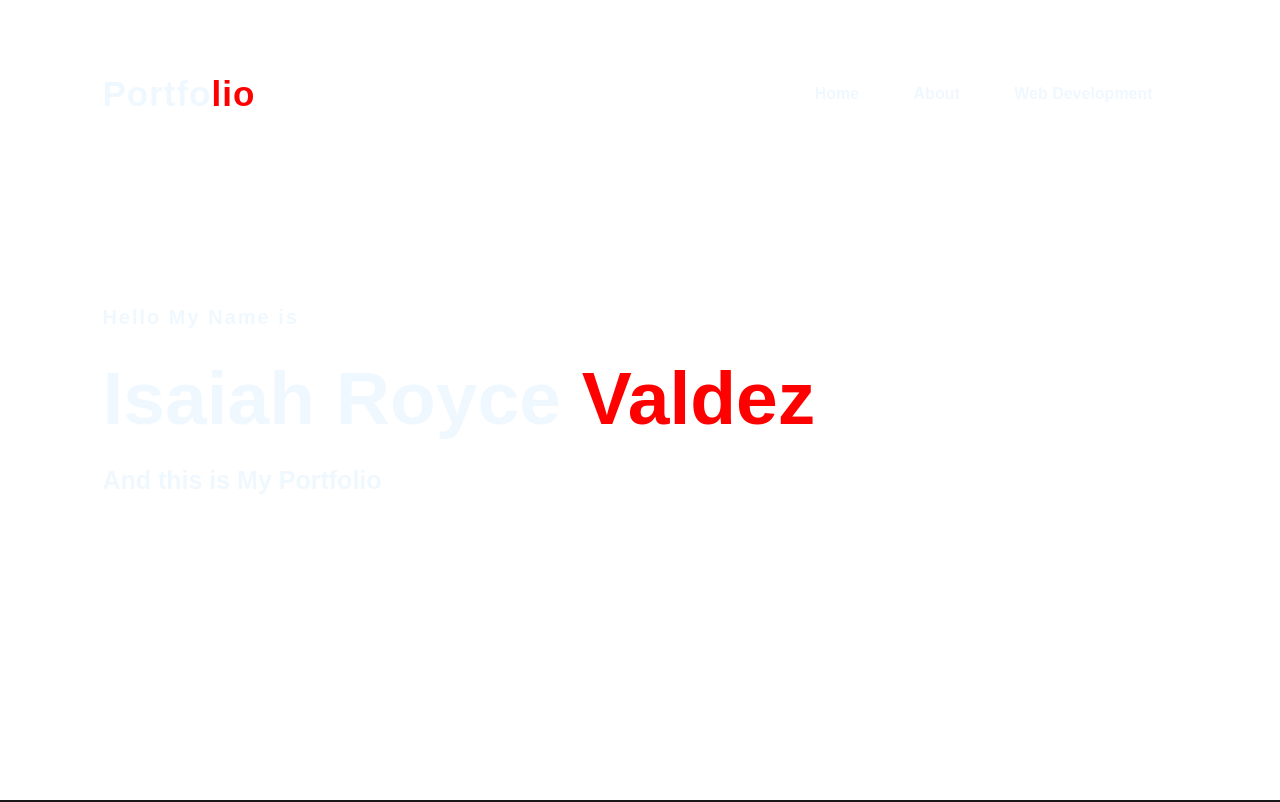
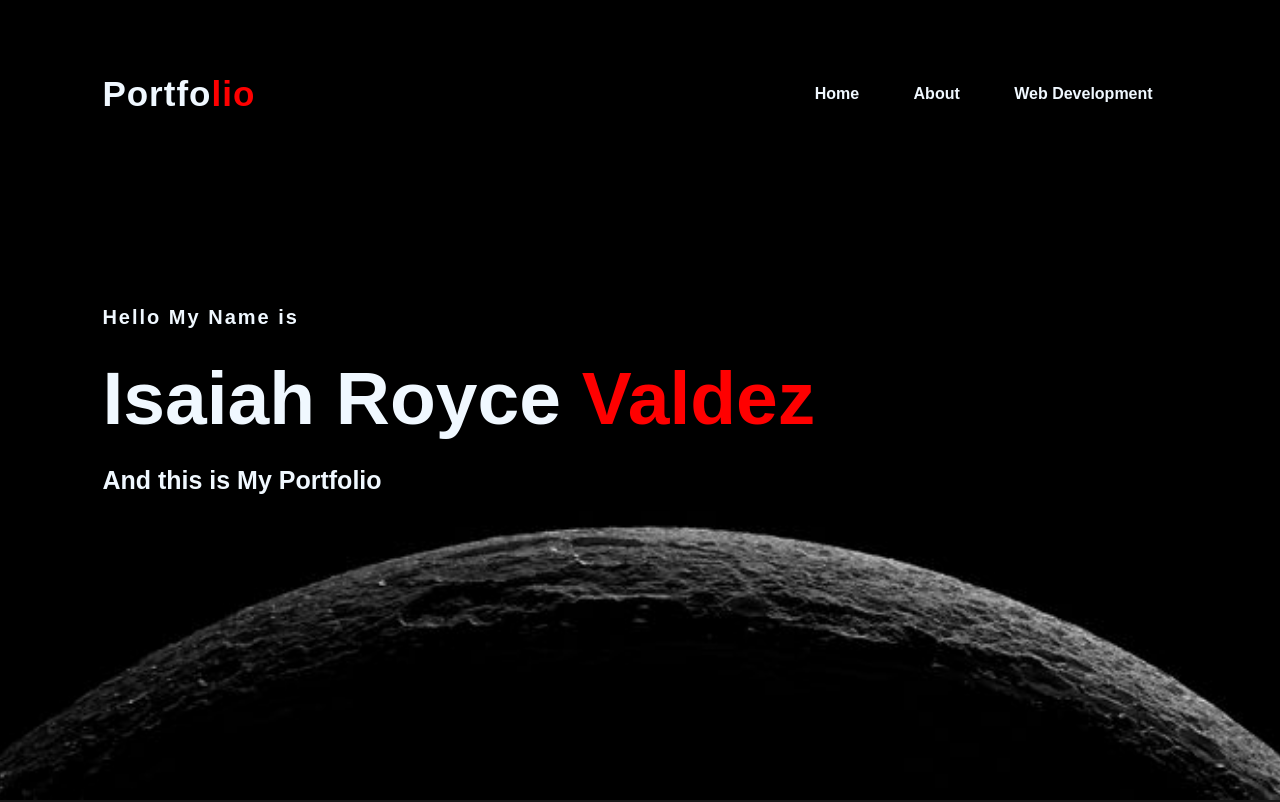
Before and after one commit to ValdezIsaiah/valdezIsaiah.github.io, a plain HTML site: page index.html in a window 1280 px wide. Shown: the top 802 px of the page. Drawn offline with Linux system fonts and the light colour scheme.

Commit message:
Update indexStyle.css

```diff
--- a/indexStyle.css
+++ b/indexStyle.css
@@ -8,7 +8,7 @@ body{
 .hero{
     height: 100vh;
     width: 100%;
-    background-image: url(img/moon.jpg);
+    background-image: url(moon.jpg);
     background-size: cover;
     background-position: center;
 
```
